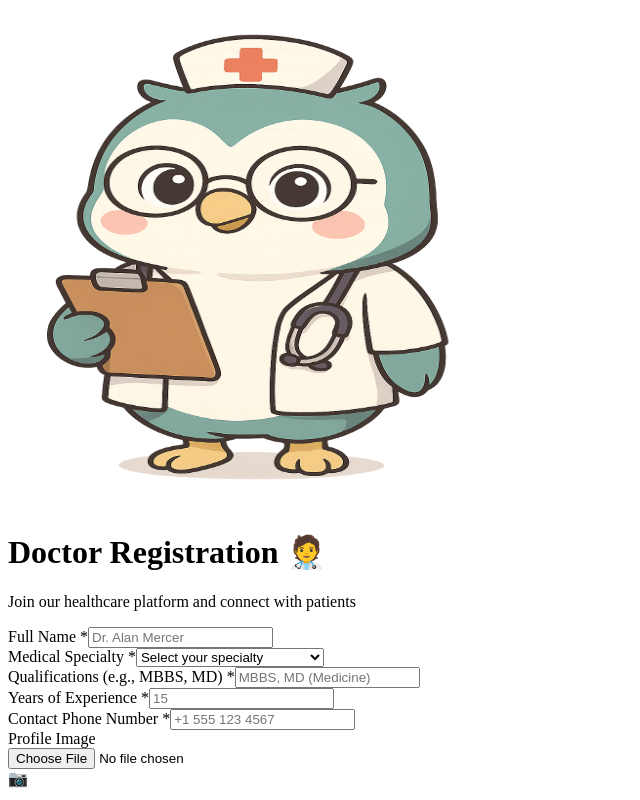
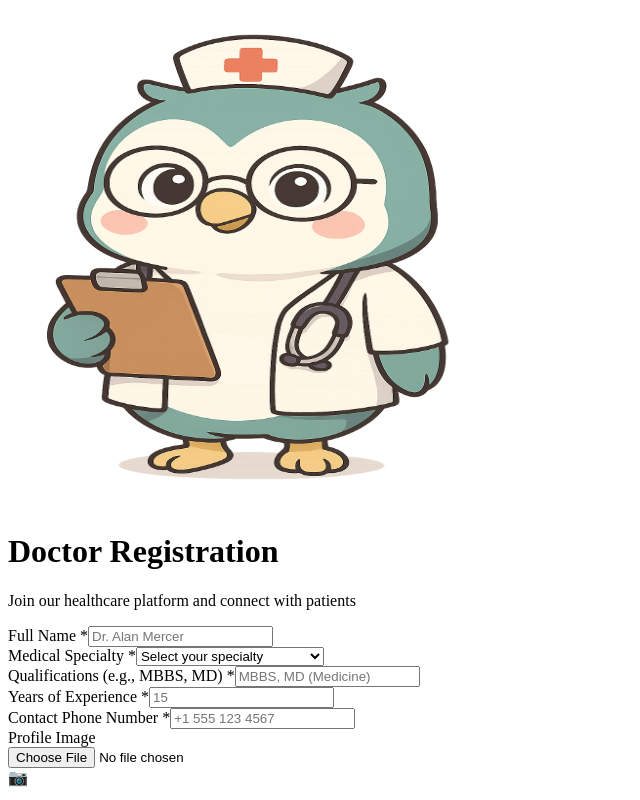
Before and after one commit to Ishan1012/medical-software, a Next.js app in the folder frontend/: page /DoctorRegistrationPage in a window 1280 px wide. Shown: the top 800 px of the page, without its empty margins (0-640 px from the left). Built offline with nearby package versions, Linux system fonts and the light colour scheme.

Commit message:
minor bugs fixed

```diff
--- a/frontend/src/pages/DoctorRegistrationPage.tsx
+++ b/frontend/src/pages/DoctorRegistrationPage.tsx
@@ -145,7 +145,7 @@ const DoctorRegistrationPage = (): JSX.Element => {
                             <Image src={'/images/mascot.png'} height={500} width={500} alt='hero' className='h-auto w-15' />
                         </div>
                     </div>
-                    <h1 className="text-3xl font-bold text-emerald-900 mb-3 tracking-tight">Doctor Registration 🧑‍⚕️</h1>
+                    <h1 className="text-3xl font-bold text-emerald-900 mb-3 tracking-tight">Doctor Registration</h1>
                     <p className="text-emerald-800/80 text-lg">Join our healthcare platform and connect with patients</p>
                 </div>
 
```
